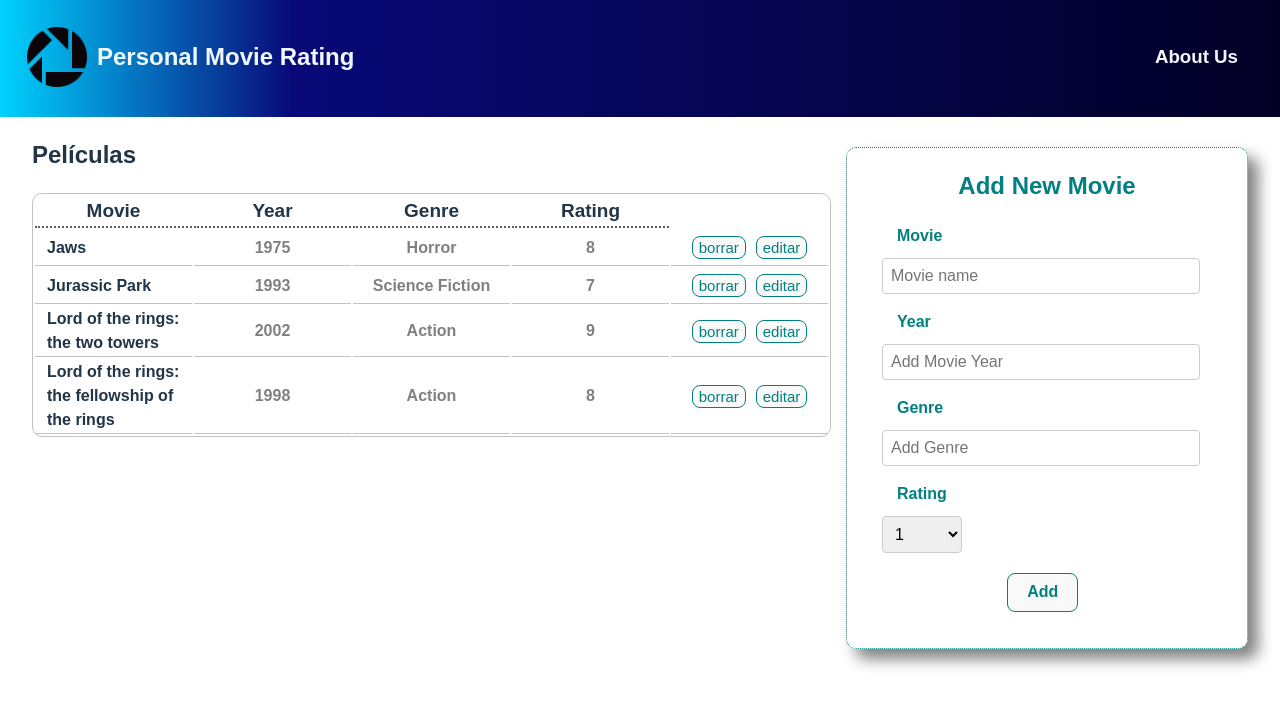
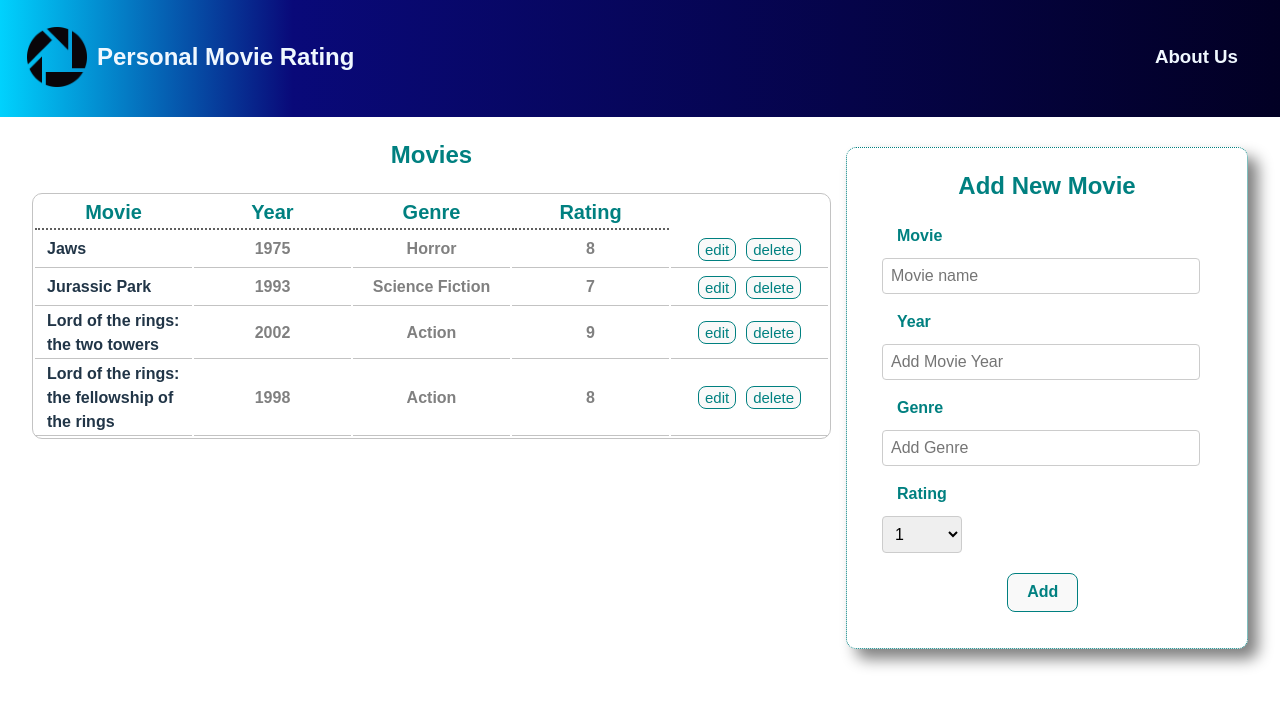
Before and after one commit to mercuryeater/proyecto-parejas, a React (Vite) app in the folder proyecto-parejas/: page / in a window 1280 px wide. Shown: the top 706 px of the page. Built offline with nearby package versions, Linux system fonts and the light colour scheme.

Commit message:
css movielist actualization

```diff
--- a/proyecto-parejas/src/components/MovieList/MovieList.css
+++ b/proyecto-parejas/src/components/MovieList/MovieList.css
@@ -1,6 +1,11 @@
 h1 {
   font-size: 20px;
   text-align: start;
+}
+.container__title {
+  color: teal;
+  text-align: center;
+  font-weight: bolder;
 }
 
 .movie__list {
@@ -13,8 +18,9 @@ h1 {
 }
 
 .movie__list__titles {
-  font-size: 19px;
+  font-size: 20px;
   font-weight: bolder;
+  color: teal;
 }
 .movie__list__item--name {
   text-align: left;
--- a/proyecto-parejas/src/components/MovieList/MovieList.jsx
+++ b/proyecto-parejas/src/components/MovieList/MovieList.jsx
@@ -24,7 +24,7 @@ function MovieList({ movieList = [], onSelectedMovie }) {
 
   return (
     <div>
-      <h2>Películas</h2>
+      <h2 className="container__title">Movies</h2>
       <table className="movie__list">
         <thead>
           <tr className="movie__list__titles">
@@ -44,8 +44,8 @@ function MovieList({ movieList = [], onSelectedMovie }) {
               <td className="movie__list__item--rating">{movie.rating}</td>
 
               <td>
-                <button onClick={() => {handleDelete(movie.id)}}>borrar</button>
-                <button onClick={() => handleEdit(movie)}>editar</button>
+                <button onClick={() => handleEdit(movie)}>edit</button>
+                <button onClick={() => {handleDelete(movie.id)}}>delete</button>
               </td>
             </tr>
           ))}
```
